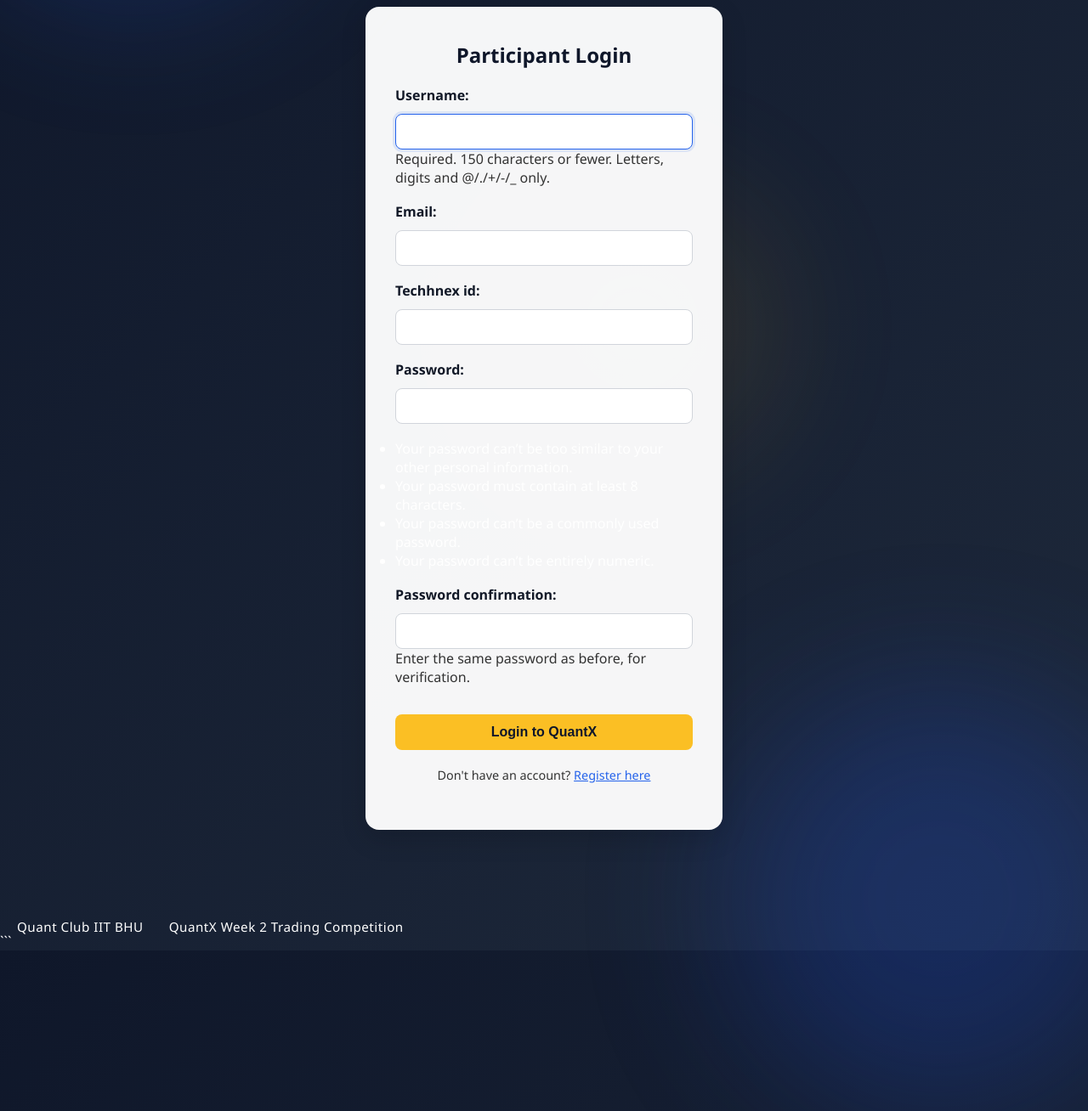
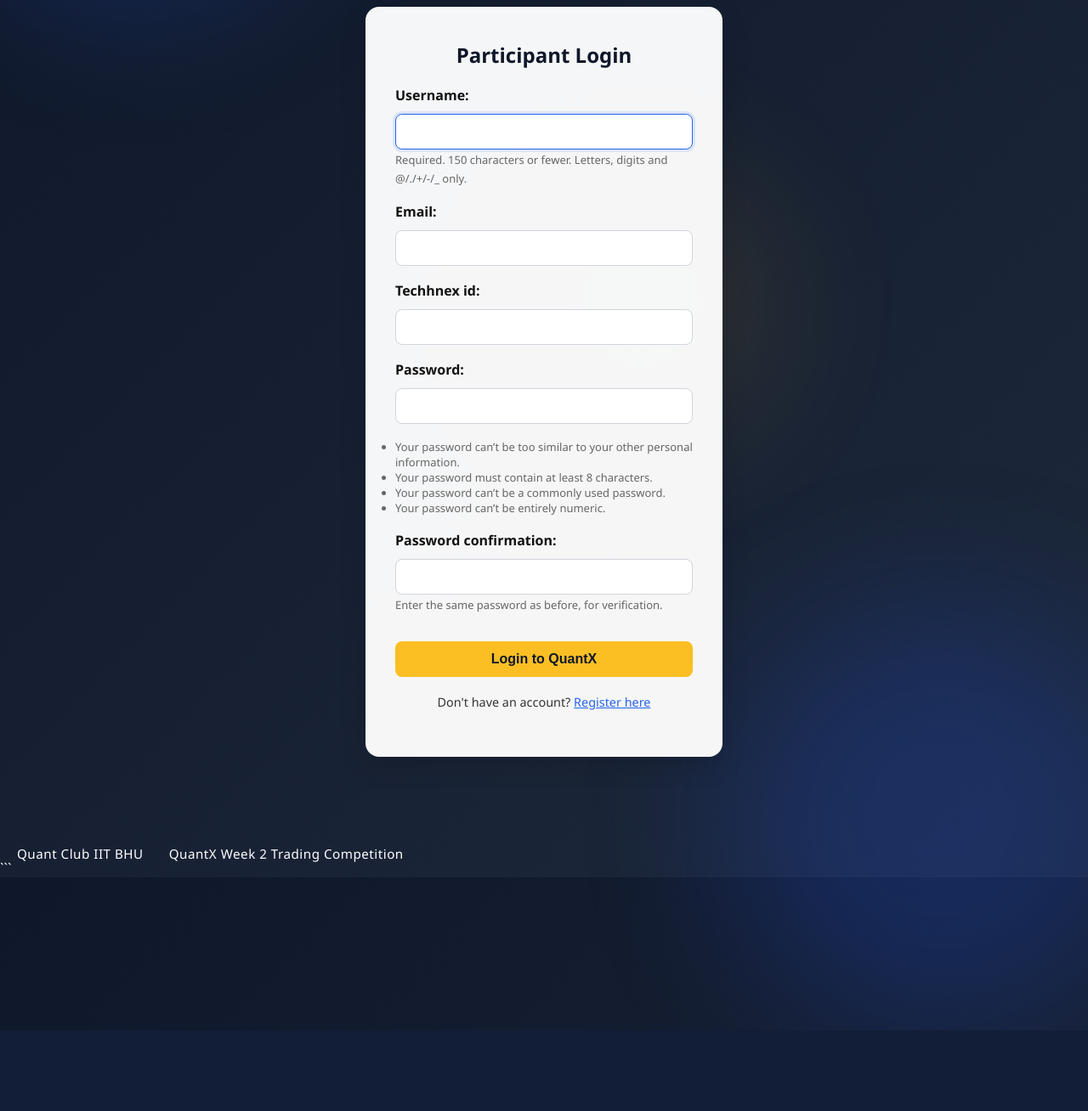
Before and after one commit to aryagiriX1219/marketsmith-repaired, a Django app: template templates/accounts/login.html in a window 1280 px wide; the page is wider, and only the part inside the window is pictured. Shown: the part 327-1635 px from the top of that part at 85% size. After the commit the page ends 1540 px from the top of that part, so only its background shows below. Run offline with Django 5.2, Linux system fonts and the light colour scheme; the template is opened without the code that fills it: values that come from a table or form of the project are taken from there, others are empty.

Commit message:
Update login.css

````diff
--- a/static/login.css
+++ b/static/login.css
@@ -284,3 +284,28 @@ outline:none;
 ```
 
 }
+.login-card {
+    color: #111;
+}
+
+.login-card * {
+    color: #111;
+}
+
+.login-card label {
+    color: #111 !important;
+    font-weight: 600;
+}
+
+.login-card ul,
+.login-card li,
+.helptext {
+    color: #666 !important;
+    font-size: 13px;
+}
+
+.errorlist,
+.errorlist li {
+    color: #d90429 !important;
+    list-style: none;
+}
````
